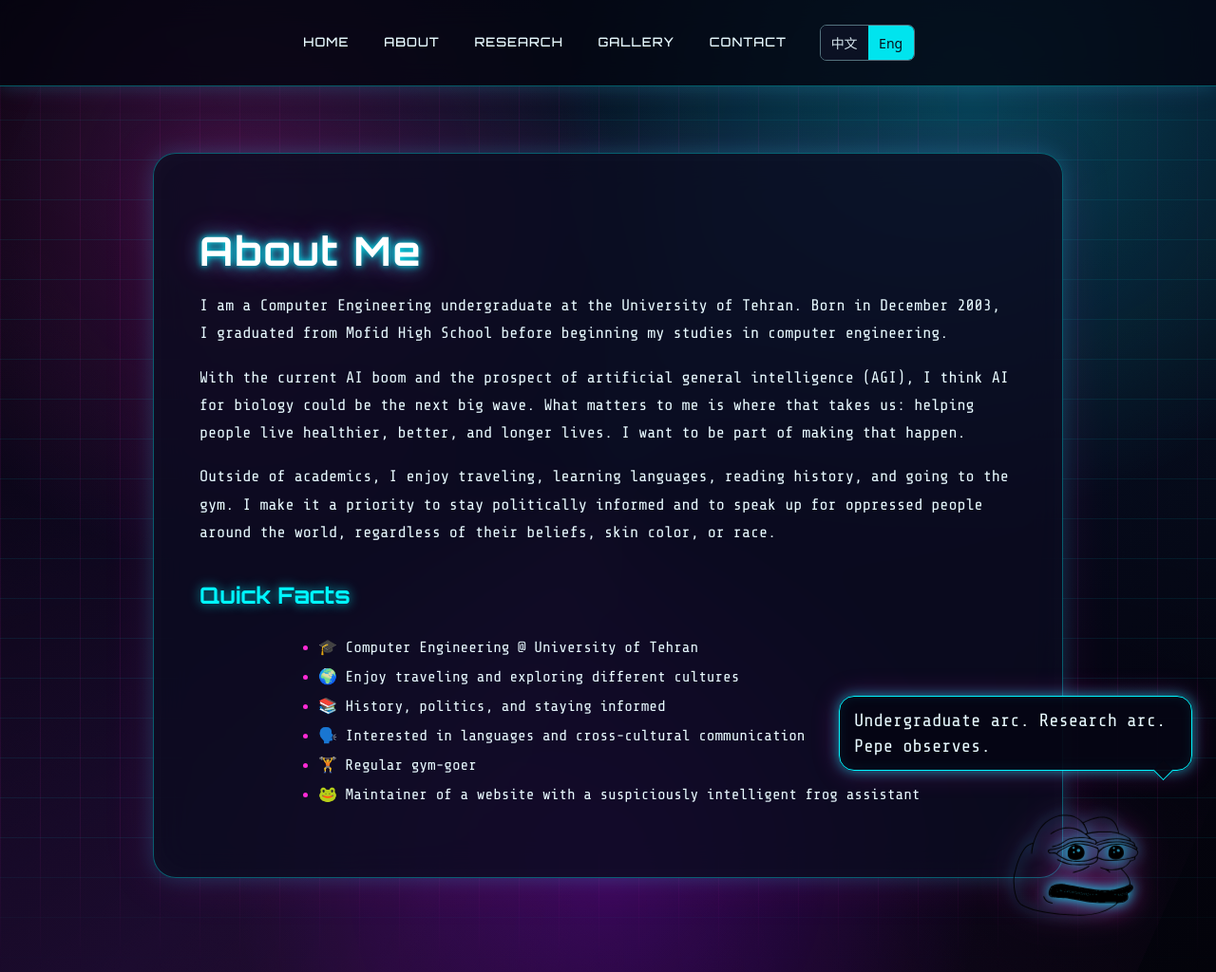
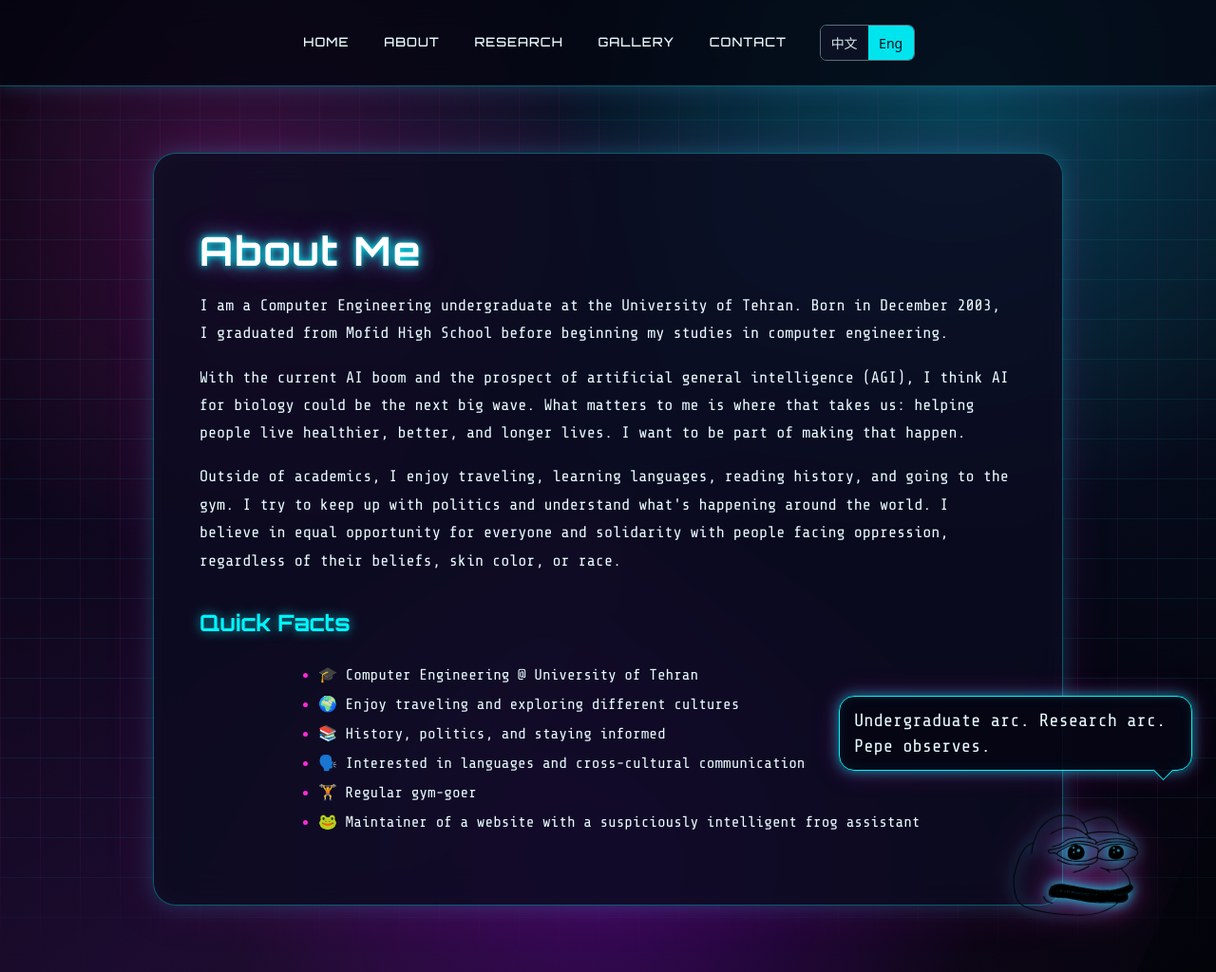
Before and after one commit to KzrLancelotV2/kasraghobrani.qzz.io, a Jekyll site: the page about.html, which Jekyll copies as it is, in a window 1280 px wide and 1024 px high. Shown: the whole window at 95% size. Built offline with Jekyll 4.4.1, drawn with Linux system fonts in a browser that asks for light colours.

Commit message:
Soften personal values wording and include equal opportunity

```diff
--- a/about.html
+++ b/about.html
@@ -7,7 +7,7 @@
   <link rel="stylesheet" href="/style.css?v=cyberpunk1">
   <link rel="stylesheet" href="/assets/css/pepe.css?v=cyberpunk1">
     <link rel="stylesheet" href="/assets/css/i18n.css?v=1">
-    <script src="/assets/js/i18n.js?v=3" defer></script>
+    <script src="/assets/js/i18n.js?v=4" defer></script>
 </head>
 
 <body>
@@ -38,7 +38,7 @@ With the current AI boom and the prospect of artificial general intelligence (AG
 </p>
 
 <p>
-Outside of academics, I enjoy traveling, learning languages, reading history, and going to the gym. I make it a priority to stay politically informed and to speak up for oppressed people around the world, regardless of their beliefs, skin color, or race.
+Outside of academics, I enjoy traveling, learning languages, reading history, and going to the gym. I try to keep up with politics and understand what's happening around the world. I believe in equal opportunity for everyone and solidarity with people facing oppression, regardless of their beliefs, skin color, or race.
 </p>
 
 <h2>Quick Facts</h2>
```
